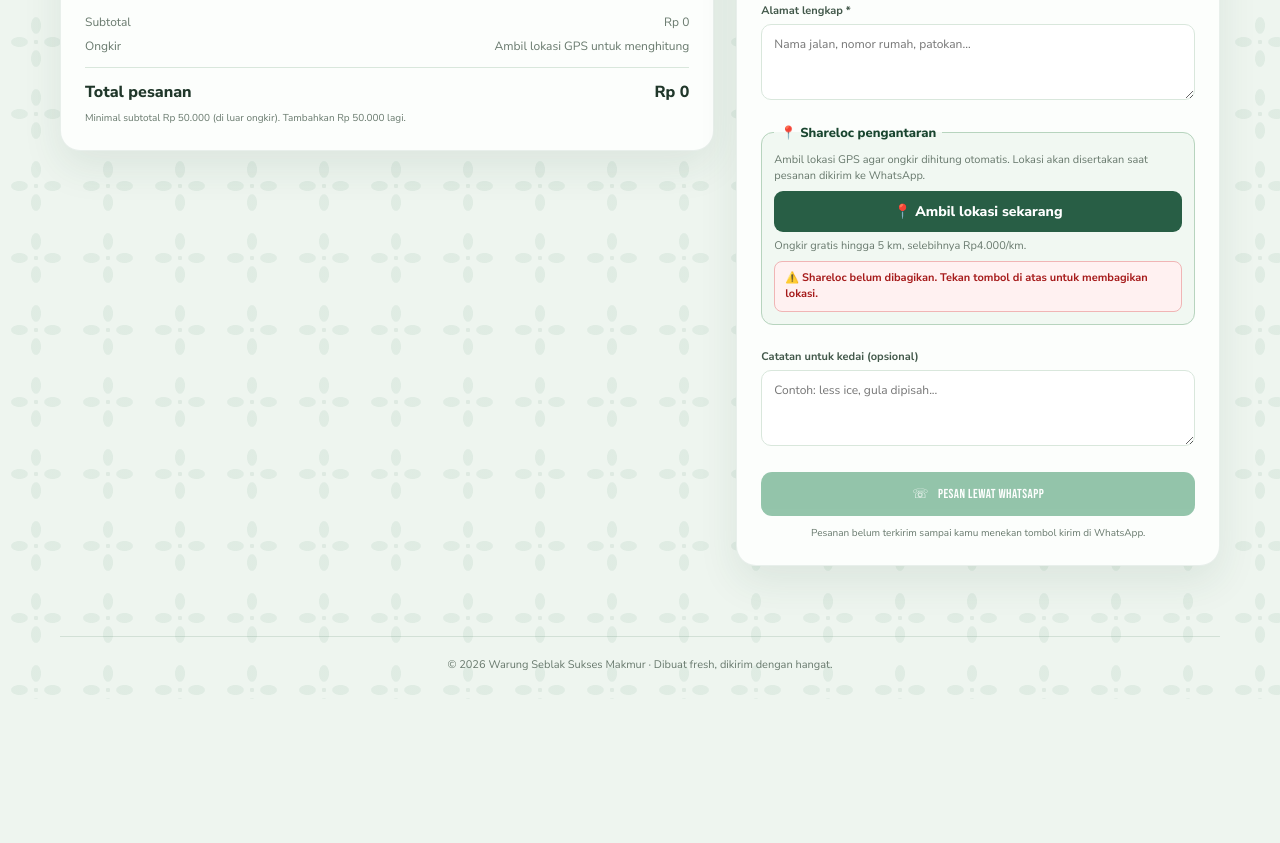
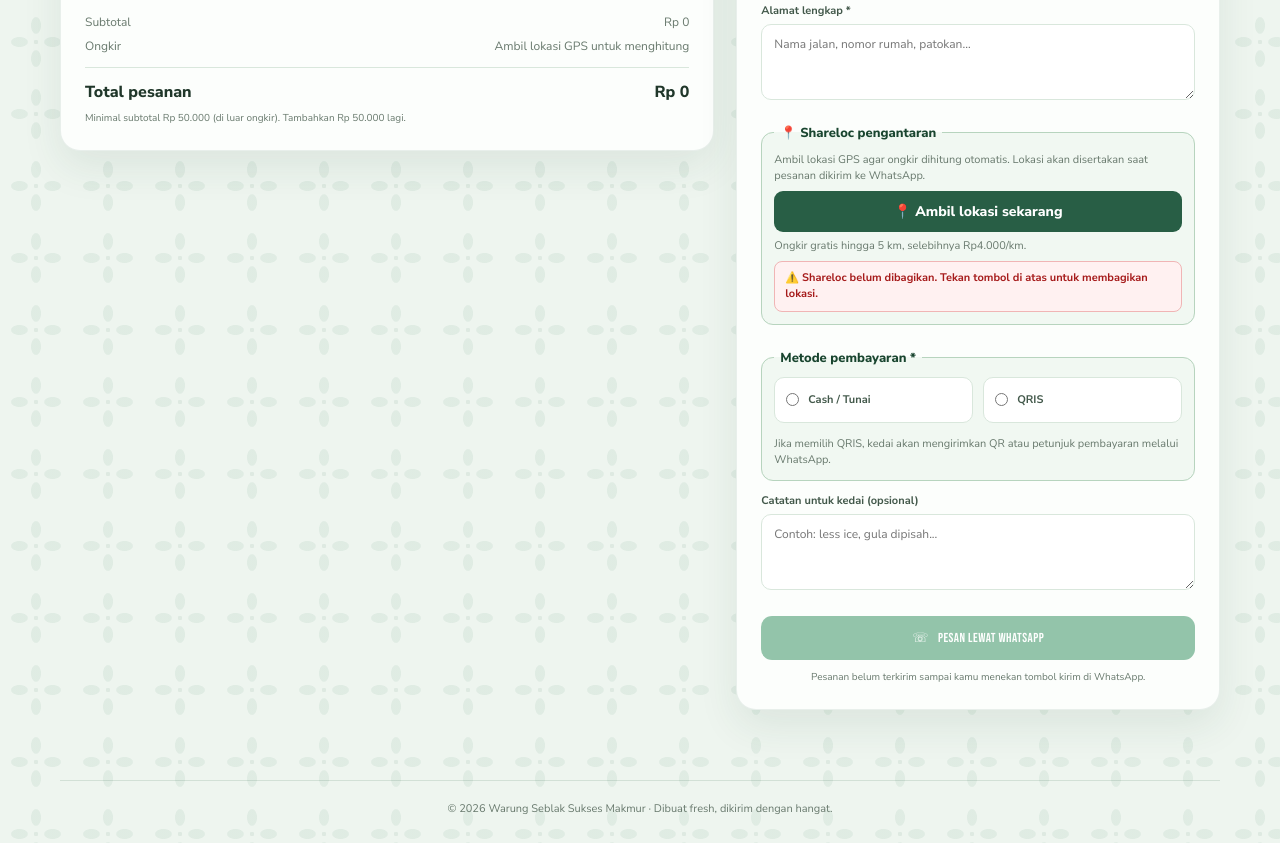
Before and after one commit to adiirvanprtm/warung-seblak-sukses-makmur, a plain HTML site: page index.html in a window 1280 px wide. Shown: the part 3810-4653 px from the top of the page. Before the commit the page ends 4509 px from the top, so only its background shows below. Drawn offline with nearby package versions, Linux system fonts and the light colour scheme; no server answers.

Commit message:
Add cash and QRIS payment options

```diff
--- a/index.html
+++ b/index.html
@@ -204,6 +204,20 @@
       padding: 0 6px; color: var(--coffee-dark); font-size: 13px; font-weight: 800;
     }
     .location-share-copy { margin: 0 0 8px; color: var(--muted); font-size: 11px; line-height: 1.45; }
+    .payment-methods {
+      min-width: 0; margin: 0; padding: 10px 12px 12px; border: 1px solid #b7d4be;
+      border-radius: 12px; background: #f1f8f2;
+    }
+    .payment-methods legend { padding: 0 6px; color: var(--coffee-dark); font-size: 13px; font-weight: 800; }
+    .payment-options { display: grid; grid-template-columns: repeat(2, minmax(0, 1fr)); gap: 10px; }
+    .payment-option {
+      display: flex; align-items: center; gap: 9px; min-height: 46px; margin: 0; padding: 9px 11px;
+      border: 1px solid var(--line); border-radius: 10px; background: white; color: var(--ink);
+      font-size: 13px; font-weight: 750; cursor: pointer;
+    }
+    .payment-option input { flex: none; margin: 0; accent-color: var(--coffee); }
+    .payment-option:focus-within { outline: 3px solid #8fc9a0; outline-offset: 2px; }
+    .payment-note { margin: 7px 0 0; color: var(--muted); font-size: 11px; line-height: 1.45; }
     .location-btn {
       width: 100%; display: flex; justify-content: center; gap: 7px; padding: 11px 12px; border: 0;
       border-radius: 9px; background: var(--coffee); color: white; font-family: var(--font-body);
@@ -300,6 +314,7 @@
       .product-image { height: 100%; }
       .form-grid { grid-template-columns: 1fr; }
       .form-field.full { grid-column: auto; }
+      .payment-options { grid-template-columns: 1fr; }
     }
   </style>
 </head>
@@ -454,6 +469,20 @@ Ngopi Makin Chill!</h1>
                 <p id="location-status" class="location-status is-warning" role="status" aria-live="polite">⚠️ Shareloc belum dibagikan. Tekan tombol di atas untuk membagikan lokasi.</p>
               </fieldset>
             </div>
+            <fieldset class="form-field full payment-methods">
+              <legend>Metode pembayaran *</legend>
+              <div class="payment-options">
+                <label class="payment-option">
+                  <input type="radio" name="paymentMethod" value="Cash" required>
+                  <span>Cash / Tunai</span>
+                </label>
+                <label class="payment-option">
+                  <input type="radio" name="paymentMethod" value="QRIS" required>
+                  <span>QRIS</span>
+                </label>
+              </div>
+              <p class="payment-note">Jika memilih QRIS, kedai akan mengirimkan QR atau petunjuk pembayaran melalui WhatsApp.</p>
+            </fieldset>
             <div class="form-field full">
               <label for="customer-notes">Catatan untuk kedai (opsional)</label>
               <textarea class="field" id="customer-notes" name="notes" placeholder="Contoh: less ice, gula dipisah..."></textarea>
@@ -1413,6 +1442,7 @@ Ngopi Makin Chill!</h1>
           ? `*Ongkir (${distanceLabel} km):* ${deliveryFee === 0 ? "GRATIS" : formatRupiah(deliveryFee)}`
           : "*Ongkir:* belum dapat dihitung otomatis, mohon konfirmasi",
         `*Total sementara:* ${formatRupiah(subtotal + deliveryTotal)}${hasDeliveryQuote ? "" : " (belum termasuk ongkir)"}`,
+        `*Metode pembayaran:* ${data.get("paymentMethod")}`,
         "",
         "*DETAIL PENERIMA*",
         `Nama: ${data.get("name")}`,
```
